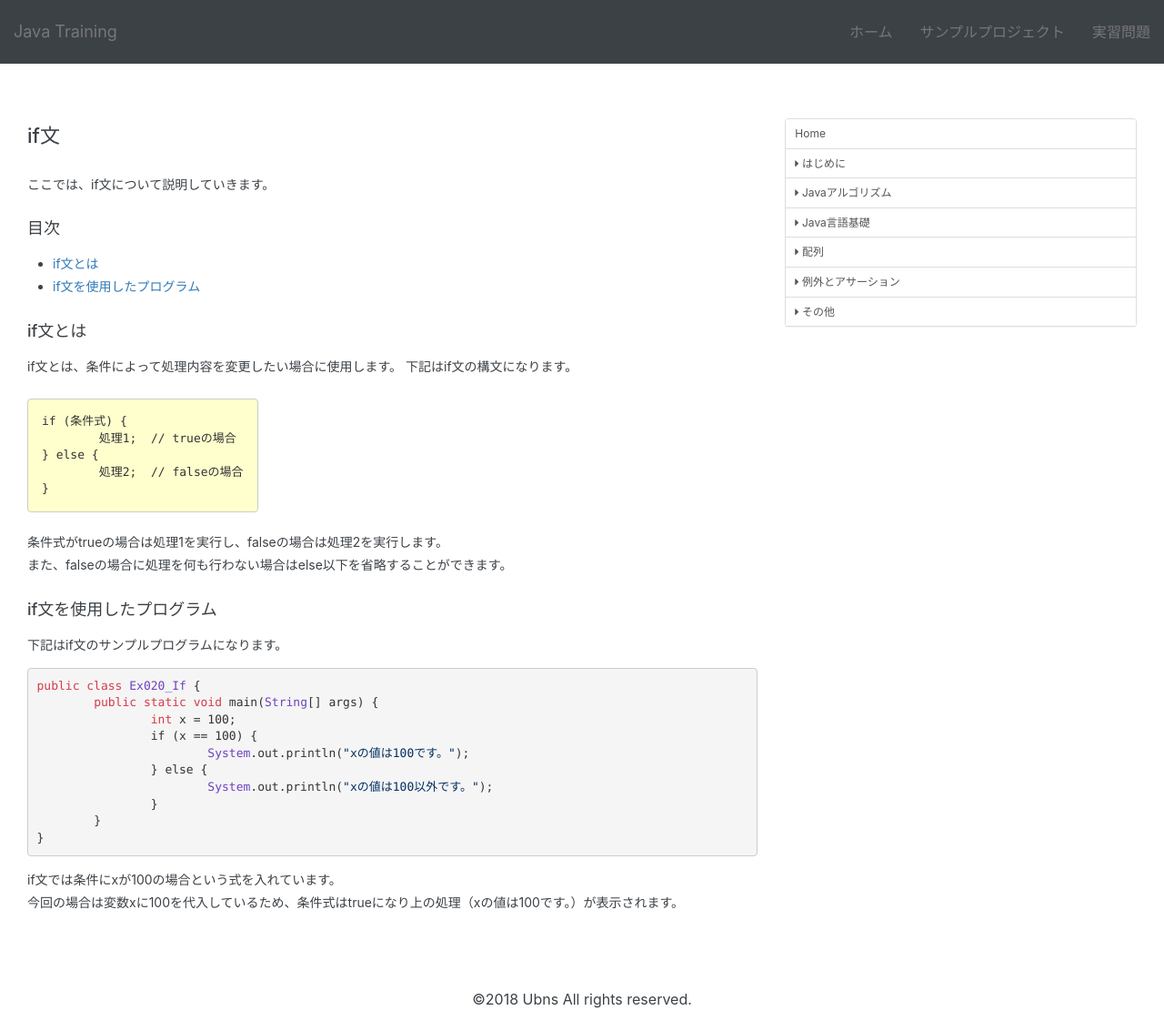
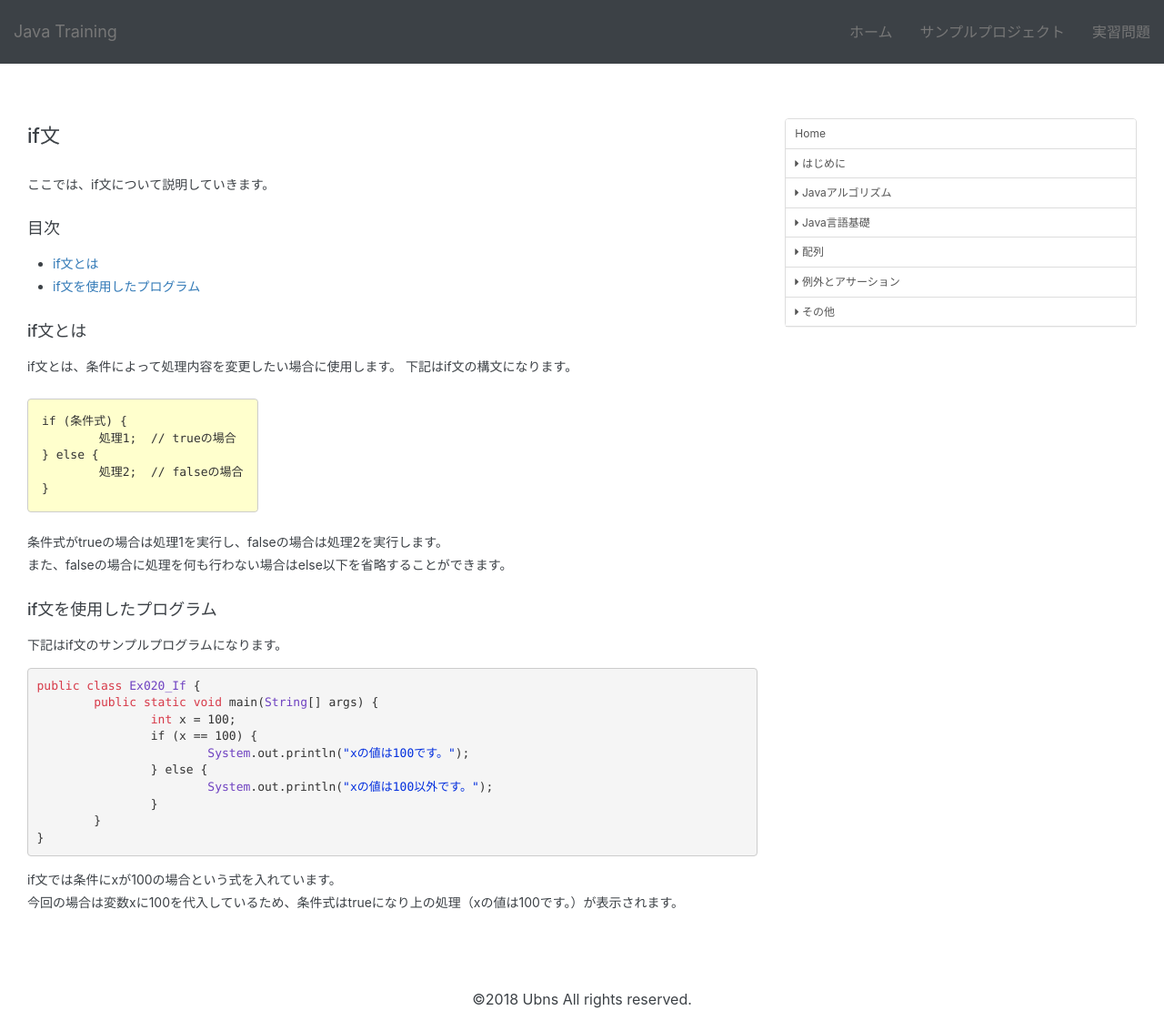
Before and after one commit to modulesjp/JavaTraining, a Jekyll site: the page built from docs/fundamentals/2.2.0.if.md, in a window 1280 px wide. Shown: the whole page at 91% size. Built offline with Jekyll 4.4.1, drawn with Linux system fonts in a browser that asks for light colours; nearby versions of some CDN libraries; our own code applies the rules of GitHub Pages for plain Markdown files.

Commit message:
2018.04.05

```diff
--- a/docs/css/style.css
+++ b/docs/css/style.css
@@ -148,7 +148,7 @@
 
 /* ダブルクォーテーション */
 .s {
-	color: #032f62;
+	color: #032fde;
 }
 
 /* クラス名 */
```
